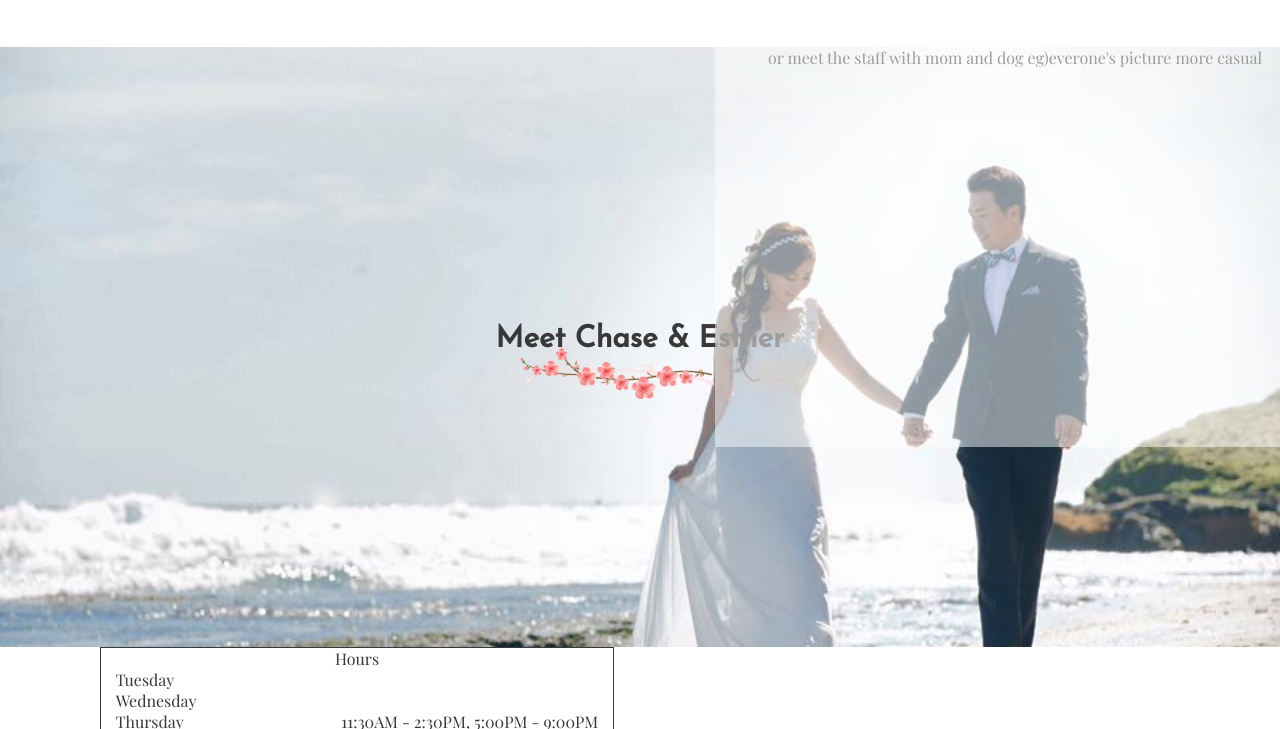
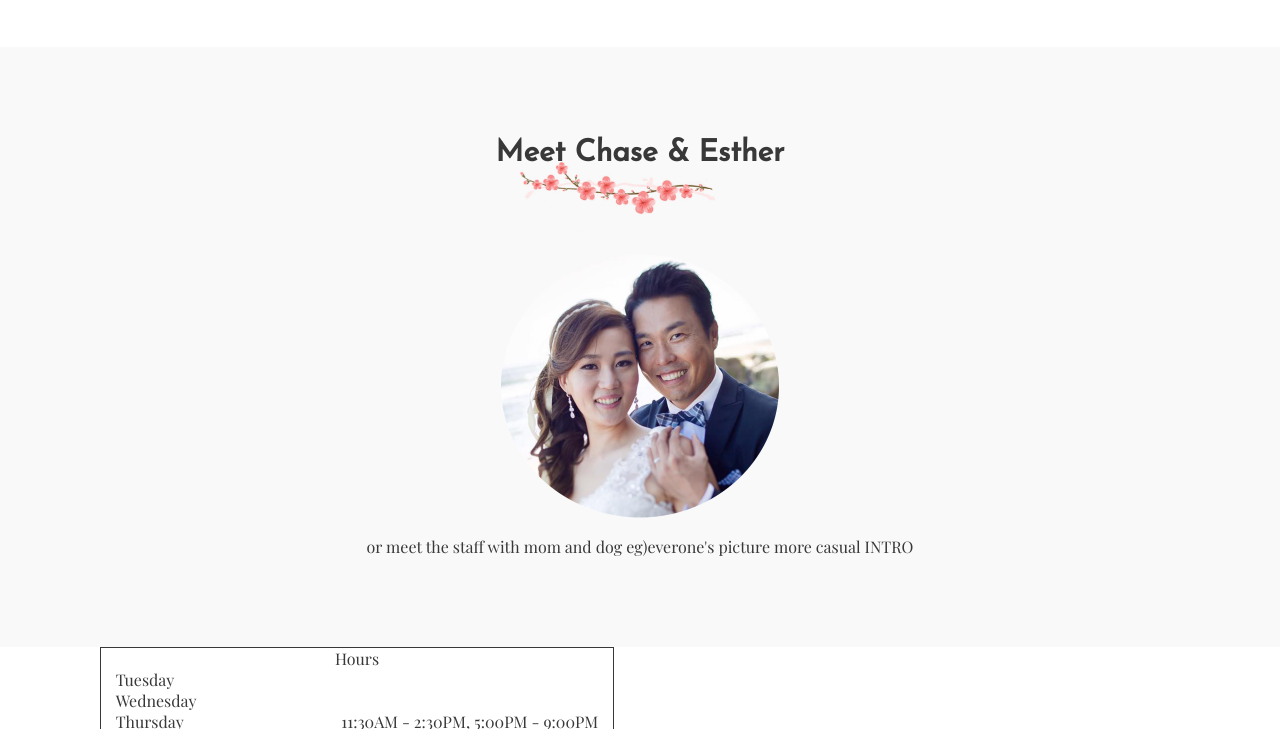
Before and after one commit to grace-ko/sushiblossom, a plain HTML site: page index.html in a window 1280 px wide. Shown: the part 2460-3189 px from the top of the page. Drawn offline with nearby package versions, Linux system fonts and the light colour scheme; a web font is replaced by a local one.

Commit message:
pic added

```diff
--- a/index.html
+++ b/index.html
@@ -128,7 +128,8 @@
             <div class="content">
                 <p class="title">Meet Chase & Esther</p>
                 <img src="image/flower2.png" class="flower2">
-                <div class="meetus body-bottom">or meet the staff with mom and dog eg)everone's picture more casual</div>
+                <img src="image/c&e.png" class="wedding">
+                <div class="meetus body-bottom">or meet the staff with mom and dog eg)everone's picture more casual INTRO</div>
                 <div class="meetus-opaque"></div>
             </div>
         </div>
--- a/main.css
+++ b/main.css
@@ -162,23 +162,17 @@ nav {
 }
 
 #meetus {
-    background: url('image/c&e.jpg') center center fixed;
-    -webkit-background-size: cover;
-    -moz-background-size: cover;
-    -o-background-size: cover;
-    background-size: cover;
+
     height: 600px;
-    position: relative;
+
 }
 
-.meetus,
-.meetus-opaque {
-    position: absolute;
-    top: 0;
-    height: 400px;
-    width: 600px;
+
+
+.wedding {
+    width: 300px;
+    display: block;
     margin: auto;
-    display: inline-block;
 }
 
 .meetus-opaque {
```
Also changed, not shown: image/c&e.png (added).
